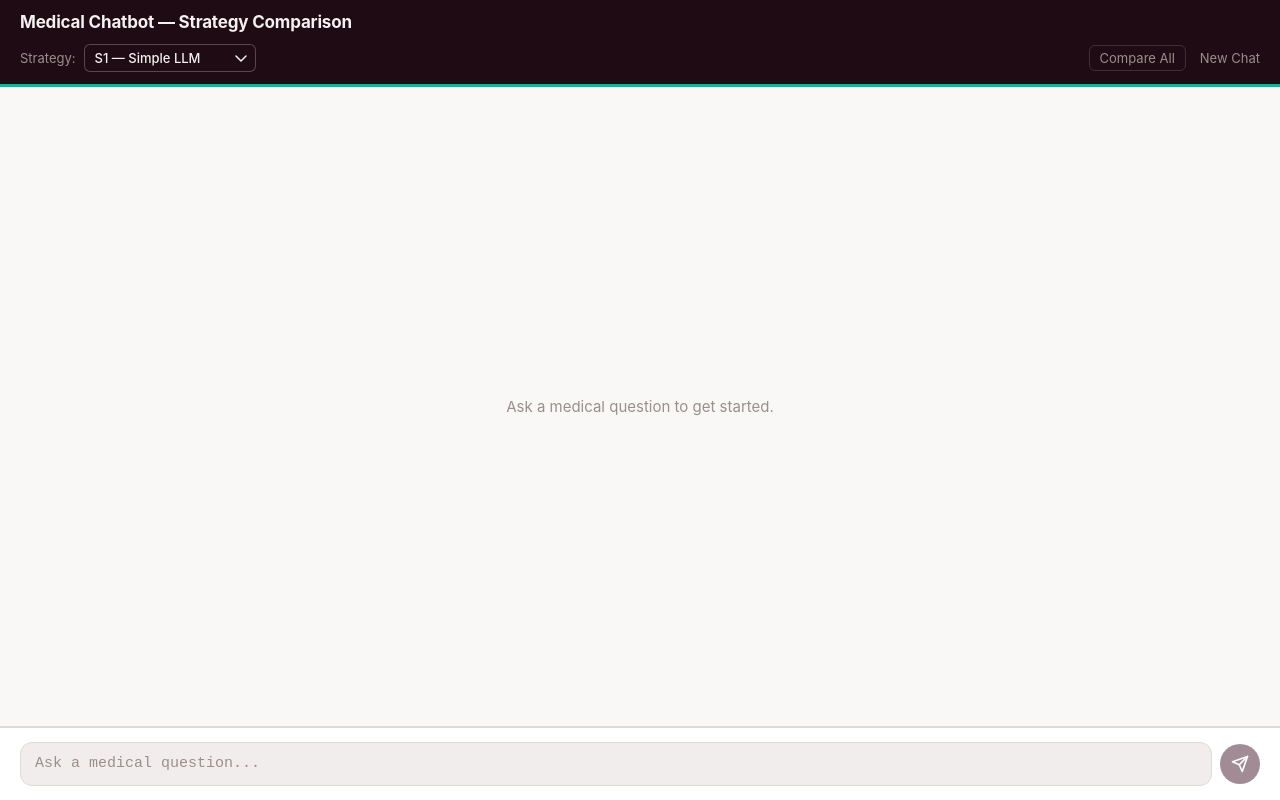
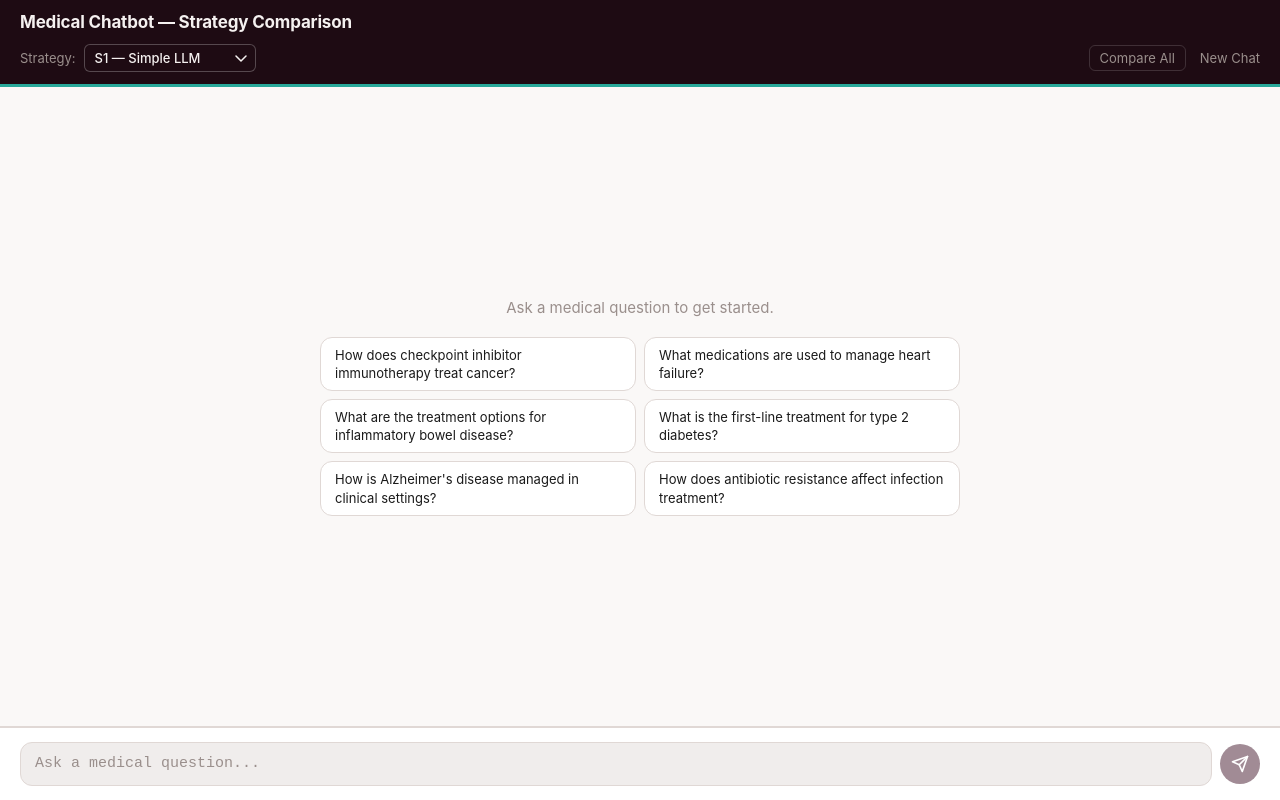
Before and after one commit to RakshaPawar108/CS-540-Project, a React (Vite) app in the folder frontend/: page / in a window 1280 px wide. Built offline with nearby package versions, Linux system fonts and the light colour scheme.

Commit message:
feat: add suggested starter questions to empty state for both chat and compare modes

```diff
--- a/frontend/src/App.jsx
+++ b/frontend/src/App.jsx
@@ -5,12 +5,18 @@ import Header from './components/Header/Header';
 import ChatWindow from './components/Chat/ChatWindow';
 import CompareView from './components/Compare/CompareView';
 import InputBar from './components/InputBar/InputBar';
+import { SUGGESTED_QUESTIONS } from './constants/suggestedQuestions';
 import styles from './App.module.css';
 
 export default function App() {
   const [compareMode, setCompareMode] = useState(false);
   const { strategy, messages, loading, handleSend, handleNewChat, handleStrategyChange } = useChat();
   const { columns, isAnyLoading, handleSend: handleCompareSend, handleNewChat: handleCompareNewChat } = useCompare();
+
+  const showCompareSuggestions =
+    compareMode &&
+    !isAnyLoading &&
+    Object.values(columns).every(c => c.messages.length === 0);
 
   return (
     <div className={styles.app}>
@@ -23,8 +29,22 @@ export default function App() {
       />
       {compareMode
         ? <CompareView columns={columns} />
-        : <ChatWindow messages={messages} loading={loading} />
+        : <ChatWindow messages={messages} loading={loading} onSuggestedQuestion={handleSend} />
       }
+      {showCompareSuggestions && (
+        <div className={styles.compareSuggestions}>
+          {SUGGESTED_QUESTIONS.map(q => (
+            <button
+              key={q}
+              type="button"
+              className={styles.compareSuggestionChip}
+              onClick={() => handleCompareSend(q)}
+            >
+              {q}
+            </button>
+          ))}
+        </div>
+      )}
       <InputBar
         onSend={compareMode ? handleCompareSend : handleSend}
         disabled={compareMode ? isAnyLoading : loading}
--- a/frontend/src/App.module.css
+++ b/frontend/src/App.module.css
@@ -4,3 +4,30 @@
   height: 100vh;
   overflow: hidden;
 }
+
+.compareSuggestions {
+  flex-shrink: 0;
+  display: flex;
+  flex-wrap: wrap;
+  gap: var(--space-sm);
+  padding: var(--space-sm) var(--space-lg);
+  background: var(--color-ai-bubble);
+  border-top: 1px solid var(--color-border);
+}
+
+.compareSuggestionChip {
+  background: var(--color-bg);
+  border: 1px solid var(--color-border);
+  border-radius: var(--radius-full);
+  padding: 5px var(--space-md);
+  font-size: var(--font-size-sm);
+  color: var(--color-text-dark);
+  cursor: pointer;
+  white-space: nowrap;
+  transition: border-color 0.15s, box-shadow 0.15s;
+}
+
+.compareSuggestionChip:hover {
+  border-color: var(--color-teal);
+  box-shadow: 0 0 0 2px rgba(40, 169, 154, 0.15);
+}
--- a/frontend/src/components/Chat/ChatWindow.jsx
+++ b/frontend/src/components/Chat/ChatWindow.jsx
@@ -1,9 +1,10 @@
 import { useEffect, useRef } from 'react';
 import MessageBubble from './MessageBubble';
 import TypingIndicator from './TypingIndicator';
+import { SUGGESTED_QUESTIONS } from '../../constants/suggestedQuestions';
 import styles from './ChatWindow.module.css';
 
-export default function ChatWindow({ messages, loading }) {
+export default function ChatWindow({ messages, loading, onSuggestedQuestion }) {
   const bottomRef = useRef(null);
 
   useEffect(() => {
@@ -15,6 +16,18 @@ export default function ChatWindow({ messages, loading }) {
       {messages.length === 0 && !loading && (
         <div className={styles.empty}>
           <p className={styles.emptyText}>Ask a medical question to get started.</p>
+          <div className={styles.suggestions}>
+            {SUGGESTED_QUESTIONS.map((q) => (
+              <button
+                key={q}
+                type="button"
+                className={styles.suggestionChip}
+                onClick={() => onSuggestedQuestion(q)}
+              >
+                {q}
+              </button>
+            ))}
+          </div>
         </div>
       )}
 
--- a/frontend/src/components/Chat/ChatWindow.module.css
+++ b/frontend/src/components/Chat/ChatWindow.module.css
@@ -11,8 +11,11 @@
 .empty {
   flex: 1;
   display: flex;
+  flex-direction: column;
   align-items: center;
   justify-content: center;
+  gap: var(--space-lg);
+  padding: var(--space-xl);
 }
 
 .emptyText {
@@ -20,3 +23,29 @@
   color: var(--color-text-muted);
   text-align: center;
 }
+
+.suggestions {
+  display: grid;
+  grid-template-columns: repeat(2, 1fr);
+  gap: var(--space-sm);
+  width: 100%;
+  max-width: 640px;
+}
+
+.suggestionChip {
+  background: var(--color-ai-bubble);
+  border: 1px solid var(--color-border);
+  border-radius: var(--radius-md);
+  padding: var(--space-sm) var(--space-md);
+  font-size: var(--font-size-sm);
+  color: var(--color-text-dark);
+  text-align: left;
+  cursor: pointer;
+  line-height: 1.4;
+  transition: border-color 0.15s, box-shadow 0.15s;
+}
+
+.suggestionChip:hover {
+  border-color: var(--color-teal);
+  box-shadow: 0 0 0 2px rgba(40, 169, 154, 0.15);
+}
--- /dev/null
+++ b/frontend/src/constants/suggestedQuestions.js
@@ -0,0 +1,8 @@
+export const SUGGESTED_QUESTIONS = [
+  'How does checkpoint inhibitor immunotherapy treat cancer?',
+  'What medications are used to manage heart failure?',
+  'What are the treatment options for inflammatory bowel disease?',
+  'What is the first-line treatment for type 2 diabetes?',
+  'How is Alzheimer\'s disease managed in clinical settings?',
+  'How does antibiotic resistance affect infection treatment?',
+];
```
